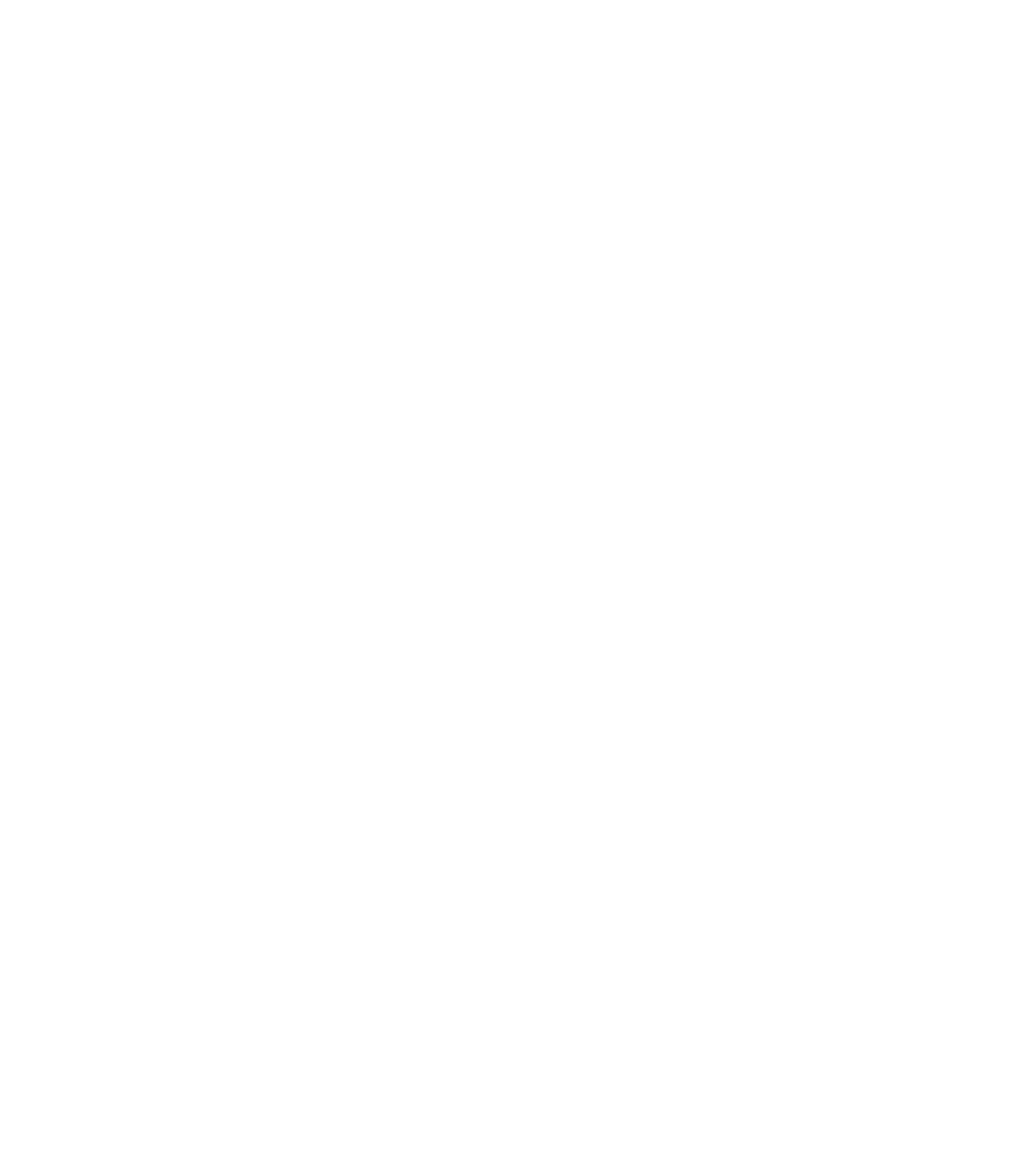
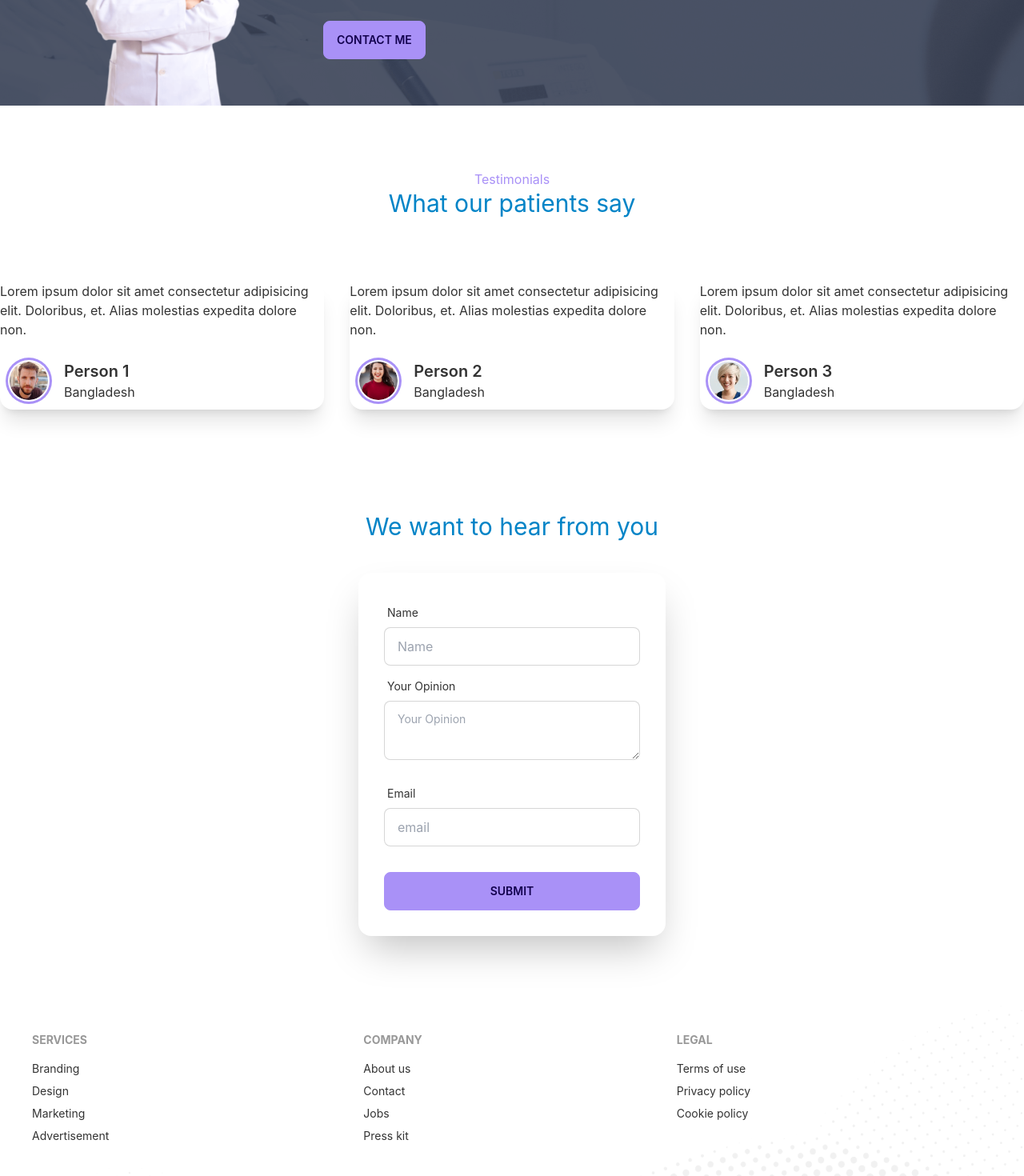
Before and after one commit to faisal-2d/doctors-portal, a React (Create React App) app: page /appointment in a window 1280 px wide. Shown: the part 2763-4233 px from the top of the page at 80% size. Before the commit the page ends 2323 px from the top, so only its background shows below. Built offline with nearby package versions, Linux system fonts and the light colour scheme; the HTML template or start-up script is replaced by a standard one.

Commit message:
footer added

```diff
--- a/src/App.js
+++ b/src/App.js
@@ -9,6 +9,7 @@ import Contact from './Components/Contact';
 import About from './Components/About';
 import Login from './Components/Login';
 import SignUp from './Components/SignUp';
+import Footer from './Components/Footer';
 
 function App() {
   return (
@@ -23,6 +24,7 @@ function App() {
         <Route path='/login' element={<Login></Login>}></Route>
         <Route path='/signup' element={<SignUp></SignUp>}></Route>
       </Routes>
+      <Footer></Footer>
 
     </div>
   );
--- a/src/Components/Appointment.js
+++ b/src/Components/Appointment.js
@@ -1,8 +1,12 @@
 import React from 'react';
 import Banner from './Banner';
+import DoctorProfile from './DoctorProfile';
+import Form from './Form';
 import Hero from './Hero';
 import Info from './Info/Info';
 import Services from './Services/Services';
+import Testimonials from './Testimonials/Testimonials';
+
 
 const Appointment = () => {
     return (
@@ -11,6 +15,9 @@ const Appointment = () => {
             <Info></Info>
             <Services></Services>
             <Hero></Hero>
+            <DoctorProfile></DoctorProfile>
+            <Testimonials></Testimonials>
+            <Form></Form>
         </section>
     );
 };
--- a/src/Components/Banner.js
+++ b/src/Components/Banner.js
@@ -5,7 +5,7 @@ const Banner = () => {
     return (
         <div className="hero min-h-screen">
   <div className="hero-content flex-col lg:flex-row-reverse">
-    <img src={chair} className="max-w-lg rounded-lg shadow-2xl" />
+    <img src={chair} className="img-fluid lg:max-w-lg rounded-lg shadow-2xl" />
     <div>
       <h1 className="text-5xl font-bold">Box Office News!</h1>
       <p className="py-6">Provident cupiditate voluptatem et in. Quaerat fugiat ut assumenda excepturi exercitationem quasi. In deleniti eaque aut repudiandae et a id nisi.</p>
--- /dev/null
+++ b/src/Components/DoctorProfile.js
@@ -0,0 +1,30 @@
+import React from "react";
+import doctor from '../assets/images/doctor.png'
+import doctor_bg from '../assets/images/appointment.png'
+
+
+const DoctorProfile = () => {
+  return (
+    <div className="mb-20 mt-72">
+      <div style={{background: `url(${doctor_bg})`}}
+       className="flex flex-col lg:flex-row items-center">
+        <div className="">
+          <img
+            src={doctor}
+            className="max-w-sm rounded-lg mt-[-100px]"
+          />
+          </div>
+          <div className="text-white p-5">
+            <h1 className="text-5xl font-bold">Hi There!</h1>
+            <p className="py-6">
+              I'm heighly trained and very professional doctor. I'm practicing for 15 years.
+            </p>
+            <button className="btn btn-primary">Contact Me</button>
+          </div>
+
+      </div>
+    </div>
+  );
+};
+
+export default DoctorProfile;
--- /dev/null
+++ b/src/Components/Footer.js
@@ -0,0 +1,36 @@
+import React from "react";
+import footer_bg from '../assets/images/footer.png'
+
+const Footer = () => {
+  return (
+    <div className="mt-20">
+        <footer style={{background: `url(${footer_bg})`,
+        backgroundSize: 'cover'
+    }}
+        className="footer p-10 text-neutral-content">
+      <div>
+        <span className="footer-title">Services</span>
+        <a className="link link-hover">Branding</a>
+        <a className="link link-hover">Design</a>
+        <a className="link link-hover">Marketing</a>
+        <a className="link link-hover">Advertisement</a>
+      </div>
+      <div>
+        <span className="footer-title">Company</span>
+        <a className="link link-hover">About us</a>
+        <a className="link link-hover">Contact</a>
+        <a className="link link-hover">Jobs</a>
+        <a className="link link-hover">Press kit</a>
+      </div>
+      <div>
+        <span className="footer-title">Legal</span>
+        <a className="link link-hover">Terms of use</a>
+        <a className="link link-hover">Privacy policy</a>
+        <a className="link link-hover">Cookie policy</a>
+      </div>
+    </footer>
+    </div>
+  );
+};
+
+export default Footer;
--- /dev/null
+++ b/src/Components/Form.js
@@ -0,0 +1,44 @@
+import React from 'react';
+
+const Form = () => {
+    return (
+        <div>
+            <h3 className="text-bold text-center text-3xl text-sky-600 mt-32">We want to hear from you</h3>
+            <div className='flex justify-center my-10'>
+            <div className="card flex-shrink-0 w-full max-w-sm shadow-2xl bg-base-100">
+      <div className="card-body">
+      <div className="form-control">
+          <label className="label">
+            <span className="label-text">Name</span>
+          </label>
+          <input type="text" placeholder="Name" className="input input-bordered" />
+        </div>
+        <div className="form-control">
+          <label className="label">
+            <span className="label-text">Your Opinion</span>
+          </label>
+          <textarea type="textArea" placeholder="Your Opinion" className="textarea textarea-bordered" />
+          <label className="label">
+          </label>
+        </div>
+        <div className="form-control">
+          <label className="label">
+            <span className="label-text">Email</span>
+          </label>
+          <input type="email" placeholder="email" className="input input-bordered" />
+        </div>
+        <div className="form-control mt-6">
+          <button className="btn btn-primary">Submit</button>
+        </div>
+
+      </div>
+    </div>
+
+
+        </div>
+
+        </div>
+    );
+};
+
+export default Form;
--- a/src/Components/Hero.js
+++ b/src/Components/Hero.js
@@ -3,9 +3,9 @@ import treatment from '../assets/images/treatment.png'
 
 const Hero = () => {
     return (
-        <div class="hero min-h-screen bg-base-200 rounded">
-  <div class="hero-content flex-col lg:flex-row">
-    <img src={treatment} className="max-w-sm rounded-lg shadow-2xl" />
+        <div className="hero min-h-screen bg-base-200 rounded">
+  <div className="hero-content flex-col lg:flex-row">
+    <img src={treatment} className="img-fluid lg:max-w-sm rounded-lg shadow-2xl" />
     <div className='px-12'>
       <h1 className="text-5xl font-bold">Treatment With Care!</h1>
       <p className="py-6">Provident cupiditate voluptatem et in. Quaerat fugiat ut assumenda excepturi exercitationem quasi. In deleniti eaque aut repudiandae et a id nisi.</p>
--- /dev/null
+++ b/src/Components/Testimonials/TestimonialCard.js
@@ -0,0 +1,24 @@
+import React from "react";
+
+const TestimonialCard = ({ testimonial }) => {
+  return (
+    <div className="card bg-base-100 shadow-xl">
+      <div className="card body">
+          <p>Lorem ipsum dolor sit amet consectetur adipisicing elit. Doloribus, et. Alias molestias expedita dolore non.</p>
+      <div className="flex items-center mt-4">
+        <div className="avatar p-3">
+          <div className="w-12 rounded-full ring ring-primary ring-offset-base-100 ring-offset-2">
+            <img className="w-8" src={testimonial.img} />
+          </div>
+        </div >
+        <div className="mx-2">
+        <h2 className="card-title">{testimonial.name}</h2>
+        <p>Bangladesh</p>
+        </div>
+      </div>
+      </div>
+    </div>
+  );
+};
+
+export default TestimonialCard;
--- /dev/null
+++ b/src/Components/Testimonials/Testimonials.js
@@ -0,0 +1,47 @@
+import React from 'react';
+import person1 from '../../assets/images/people1.png'
+import person2 from '../../assets/images/people2.png'
+import person3 from '../../assets/images/people3.png'
+import TestimonialCard from './TestimonialCard';
+
+const Testimonials = () => {
+    const testimonialLlist = [
+        {
+            _id: 1,
+            img: person1,
+            name: "Person 1",
+            comment: "Heighly Trained Doctor"
+        },
+        {
+            _id: 2,
+            img: person2,
+            name: "Person 2",
+            comment: "Heighly Trained Doctor"
+        },
+        {
+            _id: 3,
+            img: person3,
+            name: "Person 3",
+            comment: "Heighly Trained Doctor"
+        }
+    ]
+    return (
+        <div>
+            <div className='text-center'>
+            <h3 className="text-bold text-primary">Testimonials</h3>
+            <h3 className="text-bold text-3xl text-sky-600 mb-20">What our patients say</h3>
+            </div>
+            <div className='grid grid-cols-1 md:grid-cols-2 lg:grid-cols-3 gap-8'>
+                {
+                    testimonialLlist.map(testimonial => <TestimonialCard
+                    key={testimonial._id}
+                    testimonial={testimonial}
+                    ></TestimonialCard>)
+                }
+            </div>
+
+        </div>
+    );
+};
+
+export default Testimonials;
```
